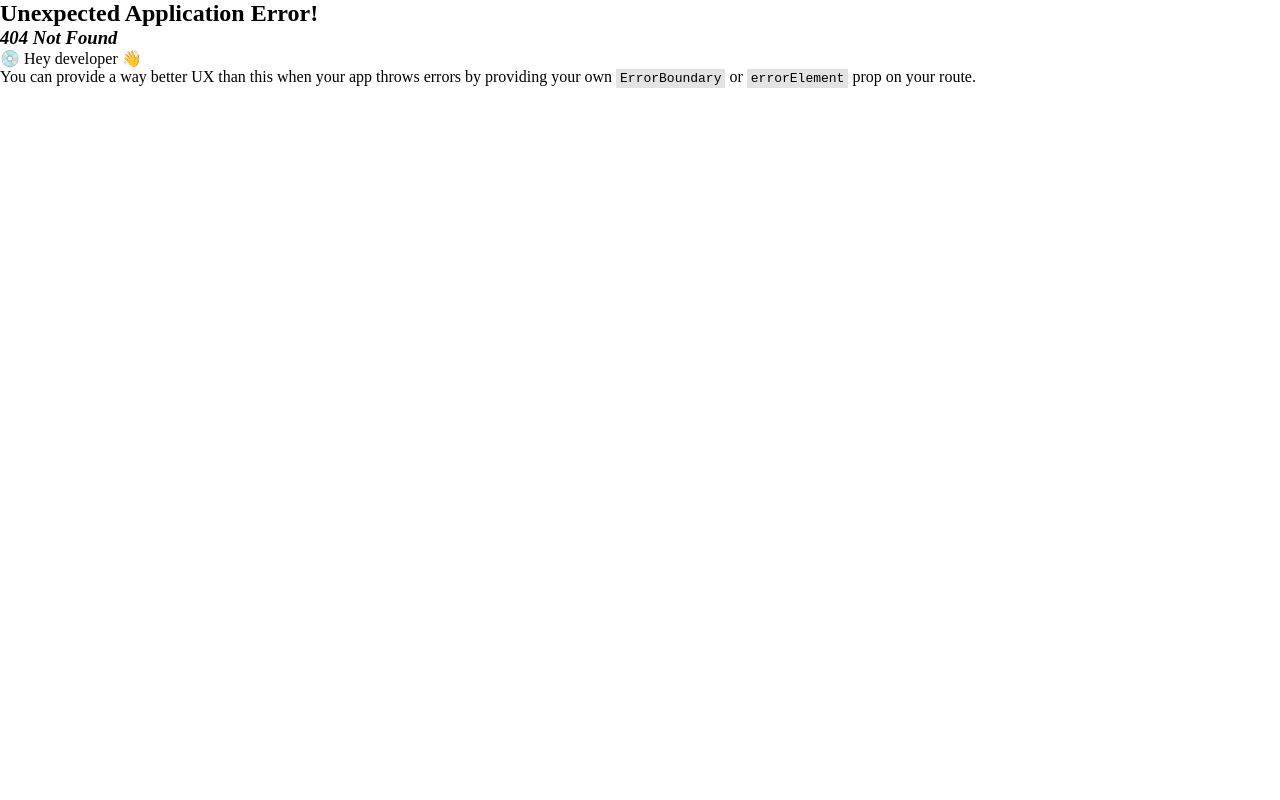
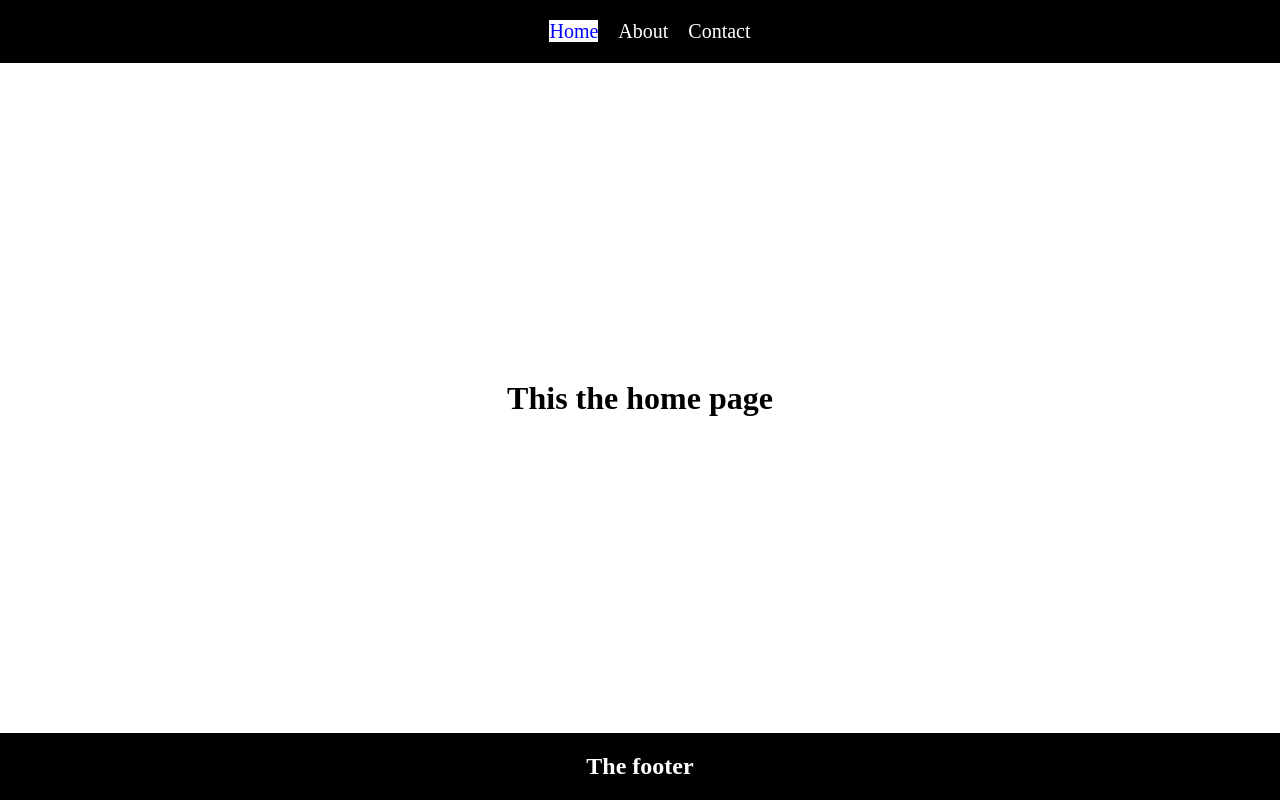
Before and after one commit to Abdo-fullstack-projects-2023/react-router-exercise, a React (Create React App) app: page / in a window 1280 px wide. Before the commit this address had no page. Built offline with nearby package versions, Linux system fonts and the light colour scheme; a web font is replaced by a local one.

Commit message:
update path added /react-router-exercise/

```diff
--- a/src/App.js
+++ b/src/App.js
@@ -13,10 +13,10 @@ import About from "./component/About";
 
 const routes = createBrowserRouter(
   createRoutesFromElements(
-    <Route path="/react-router-exercise/" element = {<Layout />}>
-      <Route path="/react-router-exercise/" element={<Home />} />
-      <Route path="/react-router-exercise/contact" element={<Contact />} />
-      <Route path="/react-router-exercise/about" element={<About />} />
+    <Route path={`${process.env.PUBLIC_URL}/`} element = {<Layout />}>
+      <Route path={`${process.env.PUBLIC_URL}/`} element={<Home />} />
+      <Route path={`${process.env.PUBLIC_URL}/contact`} element={<Contact />} />
+      <Route path={`${process.env.PUBLIC_URL}/about`} element={<About />} />
     </Route>
   )
 );
```
